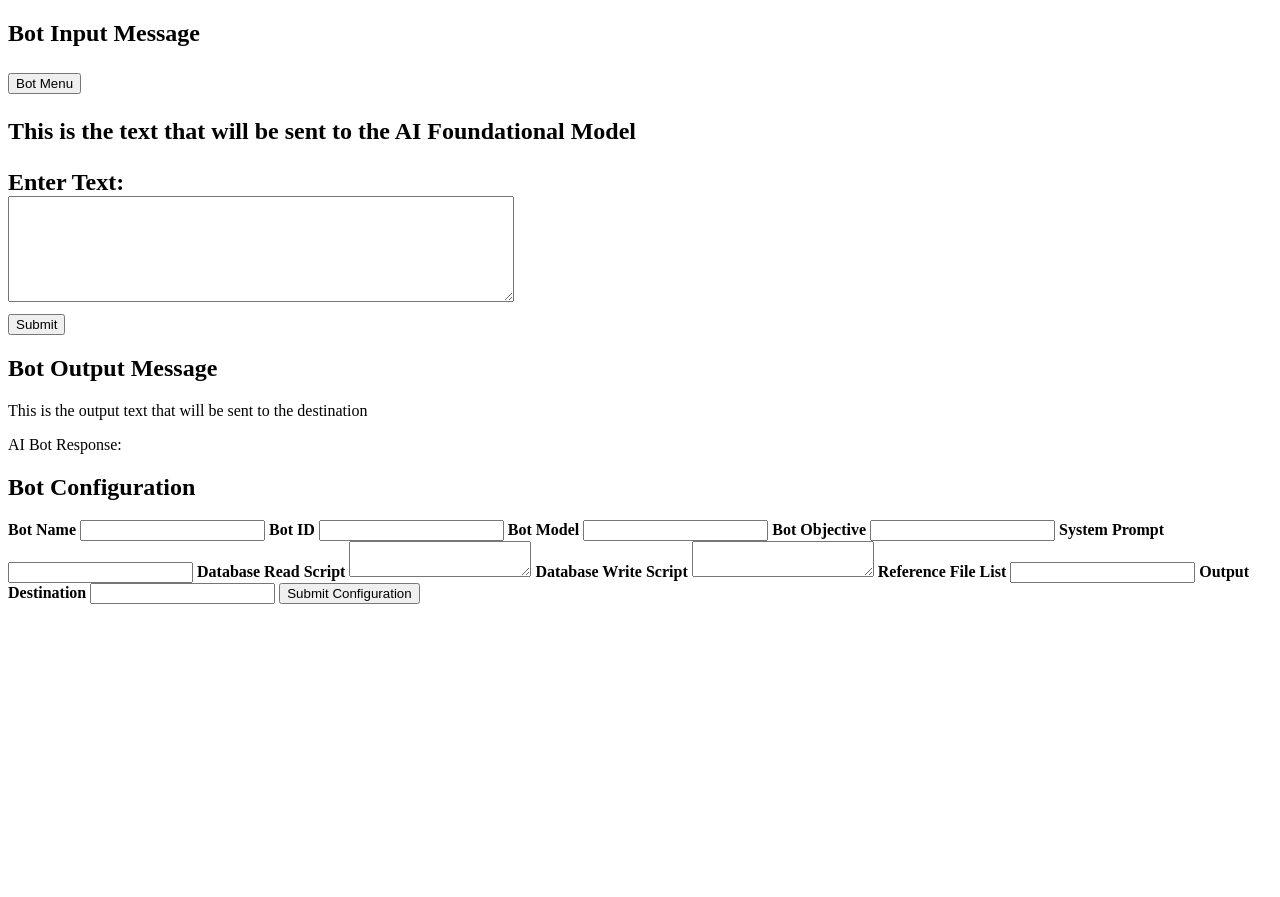
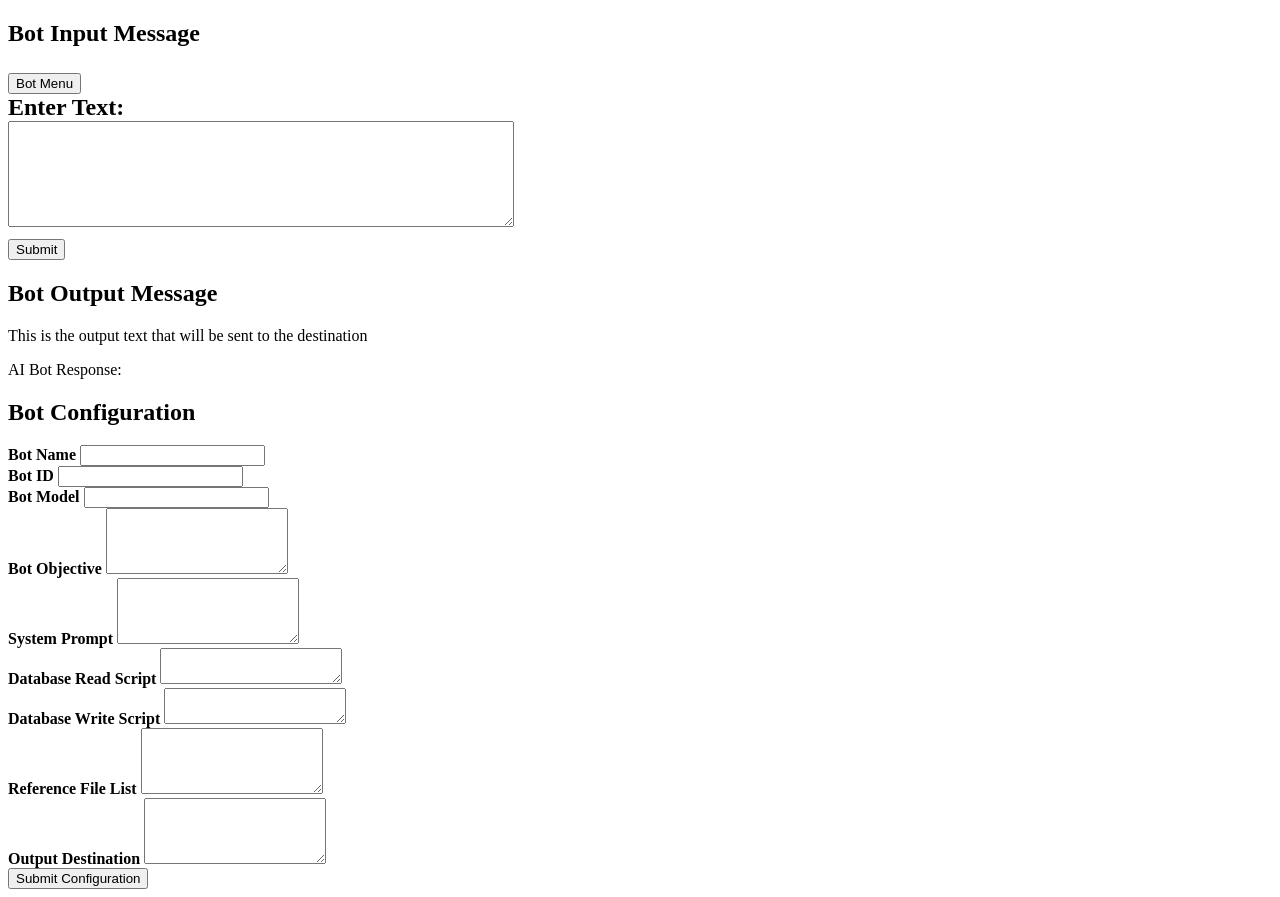
Before and after one commit to stuarth-afk/AI_Project_1, a Flask app: page /page_1 in a window 1280 px wide. Before the commit the page ends 604 px from the top, so only its background shows below. Run offline with Flask 3, Linux system fonts and the light colour scheme.

Commit message:
Update page_1.html

```diff
--- a/templates/page_1.html
+++ b/templates/page_1.html
@@ -6,7 +6,6 @@
 <body>
 <h2>Bot Input Message<h2>
 <a href="{{ url_for('index') }}"><button>Bot Menu</button></a>
-<p>This is the text that will be sent to the AI Foundational Model<p>
 <form action="/page_1" method="post">
   <label for="text">Enter Text:</label><br>
   <textarea id="text" name="text" style="width: 500px; height: 100px;">{{ user_text }}</textarea><br>
@@ -21,34 +20,54 @@
 <h2>Bot Configuration</h2>
 
     <form action="/submit_config" method="post">
+        <div>
           <label for="bot_name"><b>Bot Name</b></label>
           <input type="text" name="bot_name" required>
+        </div>
 
+        <div>
           <label for="bot_id"><b>Bot ID</b></label>
           <input type="text" name="bot_id" required>
+        </div>
 
+        <div>
           <label for="bot_model"><b>Bot Model</b></label>
           <input type="text" name="bot_model" required>
+        </div>
 
+        <div draggable="true">
           <label for="bot_objective"><b>Bot Objective</b></label>
-        <input type="text" name="bot_objective" required>
+          <textarea name="bot_objective" rows="4" required></textarea>
+        </div>
 
+        <div draggable="true">
           <label for="system_prompt"><b>System Prompt</b></label>
-        <input type="text" name="system_prompt" required>
+          <textarea name="system_prompt" rows="4" required></textarea>
+        </div>
 
+        <div draggable="true">
           <label for="db_read_script"><b>Database Read Script</b></label>
           <textarea name="db_read_script" required></textarea>
+        </div>
 
+        <div draggable="true">
           <label for="db_write_script"><b>Database Write Script</b></label>
           <textarea name="db_write_script" required></textarea>
+        </div>
 
+        <div draggable="true">
           <label for="ref_file_list"><b>Reference File List</b></label>
-        <input type="text" name="ref_file_list" required>
+          <textarea name="ref_file_list" rows="4" required></textarea>
+        </div draggable="true">
 
+        <div draggable="true">
           <label for="output_destination"><b>Output Destination</b></label>
-        <input type="text" name="output_destination" required>
+          <textarea name="output_destination" rows="4" required></textarea>
+        </div>
 
+        <div draggable="true">
           <button type="submit">Submit Configuration</button>
+        </div>
     </form>
 
 </body>
```
Lines whose indentation alone changed are shown as unchanged.
